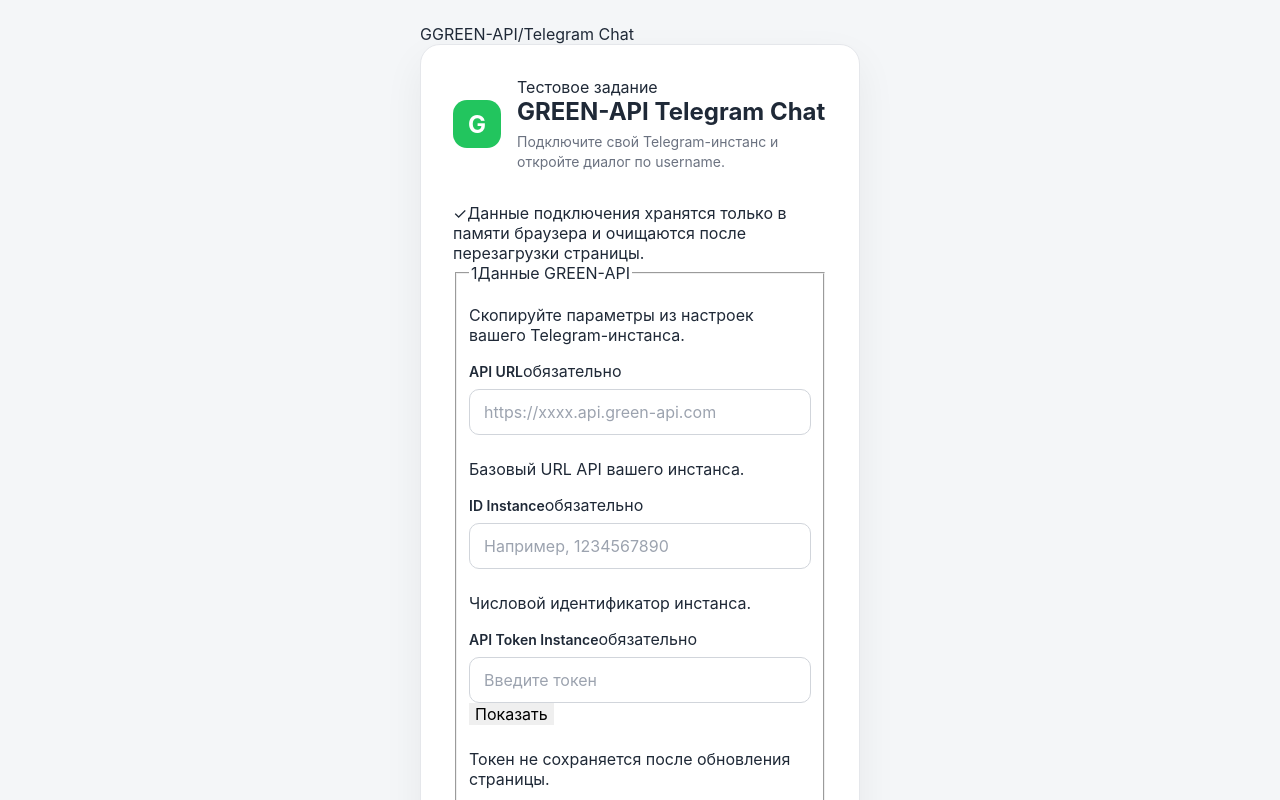
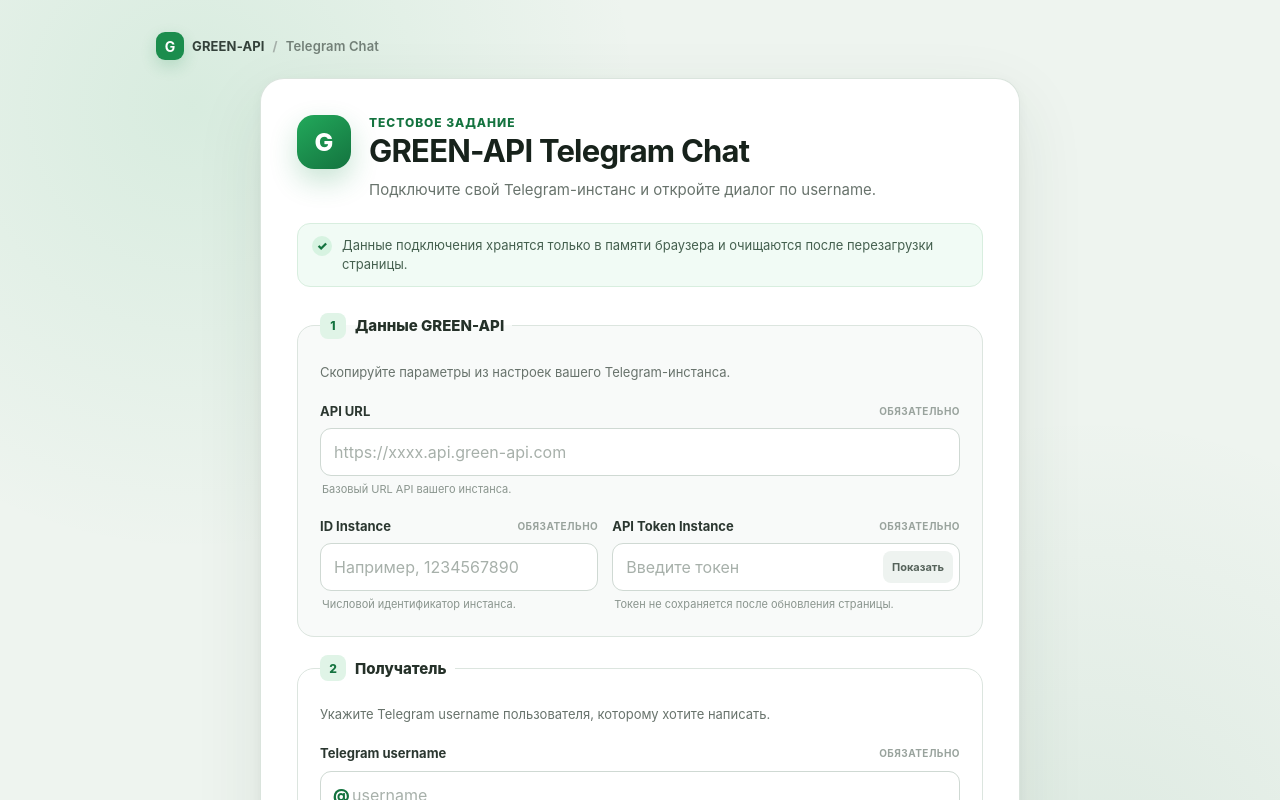
Before and after one commit to Naumilya/green-api-telegram-chat, a React (Vite) app: page / in a window 1280 px wide. Shown: the top 800 px of the page. Built offline with nearby package versions, Linux system fonts and the light colour scheme.

Commit message:
style: redesign connection form and chat

```diff
--- a/src/App.css
+++ b/src/App.css
@@ -1,9 +1,4 @@
-* {
-  box-sizing: border-box;
-}
-
-body {
-  margin: 0;
+:root {
   font-family:
     Inter,
     system-ui,
@@ -11,8 +6,44 @@
     BlinkMacSystemFont,
     "Segoe UI",
     sans-serif;
-  background: #f4f6f8;
-  color: #1f2937;
+  color: #17221b;
+  background: #eef4ef;
+  font-synthesis: none;
+  text-rendering: optimizeLegibility;
+  --green-700: #14733f;
+  --green-600: #1b8d4d;
+  --green-500: #22a95b;
+  --green-100: #ddf5e6;
+  --green-50: #f1fbf5;
+  --ink: #17221b;
+  --muted: #68736c;
+  --line: #dce5df;
+  --surface: #ffffff;
+  --surface-soft: #f8faf9;
+  --danger: #b42318;
+  --danger-bg: #fff4f2;
+  --warning: #8a4b08;
+  --warning-bg: #fff8e8;
+}
+
+* {
+  box-sizing: border-box;
+}
+
+html {
+  min-width: 320px;
+  background: #eef4ef;
+}
+
+body {
+  margin: 0;
+  min-width: 320px;
+  min-height: 100vh;
+  background:
+    radial-gradient(circle at 15% 10%, rgba(34, 169, 91, 0.11), transparent 28rem),
+    radial-gradient(circle at 85% 85%, rgba(20, 115, 63, 0.08), transparent 30rem),
+    #eef4ef;
+  color: var(--ink);
 }
 
 button,
@@ -21,302 +52,719 @@
   font: inherit;
 }
 
-button {
-  border: none;
-  cursor: pointer;
-  transition:
-    background 0.2s,
-    transform 0.1s,
-    border-color 0.2s;
+button,
+input,
+textarea,
+fieldset {
+  margin: 0;
 }
 
-button:active:not(:disabled) {
-  transform: translateY(1px);
+button {
+  border: 0;
 }
 
-button:disabled {
-  cursor: not-allowed;
+button:focus-visible,
+input:focus-visible,
+textarea:focus-visible,
+a:focus-visible {
+  outline: 3px solid rgba(34, 169, 91, 0.25);
+  outline-offset: 2px;
 }
 
 .page {
   min-height: 100vh;
   display: flex;
+  justify-content: center;
+  padding: 28px 20px 48px;
+}
+
+.page-shell {
+  width: min(100%, 980px);
+}
+
+.brand-bar {
+  min-height: 36px;
+  margin: 0 6px 14px;
+  display: flex;
+  align-items: center;
+  gap: 8px;
+  color: #34413a;
+  font-size: 13px;
+  font-weight: 750;
+  letter-spacing: 0.01em;
+}
+
+.brand-mark {
+  width: 28px;
+  height: 28px;
+  display: inline-flex;
   align-items: center;
   justify-content: center;
-  padding: 24px;
+  border-radius: 9px;
+  background: var(--green-600);
+  color: #fff;
+  font-size: 14px;
+  box-shadow: 0 6px 16px rgba(27, 141, 77, 0.2);
+}
+
+.brand-divider {
+  color: #a5afa9;
+}
+
+.brand-product {
+  color: #738078;
+  font-weight: 600;
 }
 
 .auth-card,
 .chat-card {
   width: 100%;
-  background: #ffffff;
-  border: 1px solid #e5e7eb;
-  border-radius: 20px;
-  box-shadow: 0 16px 40px rgba(0, 0, 0, 0.06);
+  background: rgba(255, 255, 255, 0.98);
+  border: 1px solid rgba(216, 227, 220, 0.95);
+  border-radius: 24px;
+  box-shadow:
+    0 24px 70px rgba(37, 61, 45, 0.09),
+    0 3px 12px rgba(37, 61, 45, 0.04);
 }
 
 .auth-card {
-  max-width: 440px;
-  padding: 32px;
+  max-width: 760px;
+  margin: 0 auto;
+  padding: 36px;
 }
 
 .chat-card {
-  max-width: 760px;
-  padding: 24px;
+  max-width: 900px;
+  margin: 0 auto;
+  padding: 0;
+  overflow: hidden;
 }
 
 .auth-header {
   display: flex;
-  align-items: center;
-  gap: 16px;
-  margin-bottom: 32px;
+  align-items: flex-start;
+  gap: 18px;
+  margin-bottom: 22px;
 }
 
 .logo {
-  width: 48px;
-  height: 48px;
-  display: flex;
+  width: 54px;
+  height: 54px;
+  display: inline-flex;
+  flex: 0 0 auto;
   align-items: center;
   justify-content: center;
-  flex-shrink: 0;
-  border-radius: 14px;
-  background: #22c55e;
-  color: white;
-  font-size: 24px;
-  font-weight: 700;
+  border-radius: 17px;
+  background: linear-gradient(145deg, var(--green-500), var(--green-700));
+  color: #fff;
+  font-size: 25px;
+  font-weight: 800;
+  box-shadow: 0 12px 28px rgba(27, 141, 77, 0.24);
+}
+
+.eyebrow {
+  display: block;
+  margin-bottom: 4px;
+  color: var(--green-700);
+  font-size: 12px;
+  font-weight: 800;
+  letter-spacing: 0.08em;
+  text-transform: uppercase;
 }
 
 .auth-header h1 {
-  margin: 0 0 6px;
-  font-size: 24px;
+  margin: 0;
+  font-size: clamp(24px, 4vw, 31px);
+  line-height: 1.12;
+  letter-spacing: -0.025em;
 }
 
 .auth-header p {
-  margin: 0;
-  color: #6b7280;
-  font-size: 14px;
-  line-height: 1.4;
+  max-width: 570px;
+  margin: 9px 0 0;
+  color: var(--muted);
+  font-size: 15px;
+  line-height: 1.55;
+}
+
+.secure-note {
+  margin-bottom: 26px;
+  padding: 12px 14px;
+  display: flex;
+  align-items: flex-start;
+  gap: 10px;
+  border: 1px solid #d8eedf;
+  border-radius: 13px;
+  background: var(--green-50);
+  color: #45604f;
+  font-size: 13px;
+  line-height: 1.45;
+}
+
+.secure-note-icon {
+  width: 20px;
+  height: 20px;
+  display: inline-flex;
+  flex: 0 0 auto;
+  align-items: center;
+  justify-content: center;
+  border-radius: 50%;
+  background: #d7f3e1;
+  color: var(--green-700);
+  font-size: 12px;
+  font-weight: 900;
 }
 
 .auth-form {
   display: flex;
   flex-direction: column;
-  gap: 20px;
+  gap: 18px;
+}
+
+.form-section {
+  padding: 22px;
+  border: 1px solid var(--line);
+  border-radius: 17px;
+  background: var(--surface-soft);
+}
+
+.form-section legend {
+  padding: 0 8px 0 0;
+  display: flex;
+  align-items: center;
+  gap: 9px;
+  color: #253129;
+  font-size: 15px;
+  font-weight: 800;
+}
+
+.section-number {
+  width: 26px;
+  height: 26px;
+  display: inline-flex;
+  align-items: center;
+  justify-content: center;
+  border-radius: 8px;
+  background: #e0f4e7;
+  color: var(--green-700);
+  font-size: 12px;
+}
+
+.section-description {
+  margin: 2px 0 18px;
+  color: var(--muted);
+  font-size: 13px;
+  line-height: 1.5;
+}
+
+.form-row {
+  display: grid;
+  grid-template-columns: 1fr 1.25fr;
+  gap: 14px;
+  margin-top: 16px;
 }
 
 .field {
+  min-width: 0;
+}
+
+.field-heading {
+  min-height: 21px;
+  margin-bottom: 7px;
   display: flex;
-  flex-direction: column;
-  gap: 8px;
+  align-items: center;
+  justify-content: space-between;
+  gap: 10px;
 }
 
 .field label {
-  font-size: 14px;
-  font-weight: 600;
+  color: #2b3730;
+  font-size: 13px;
+  font-weight: 750;
+}
+
+.required-label {
+  color: #99a39d;
+  font-size: 10px;
+  font-weight: 700;
+  letter-spacing: 0.045em;
+  text-transform: uppercase;
 }
 
 .field input,
 .message-form textarea {
   width: 100%;
-  border: 1px solid #d1d5db;
-  border-radius: 10px;
+  border: 1px solid #cfd9d3;
+  border-radius: 11px;
+  background: #fff;
+  color: var(--ink);
   outline: none;
-  background: white;
   transition:
-    border-color 0.2s,
-    box-shadow 0.2s;
+    border-color 0.16s ease,
+    box-shadow 0.16s ease,
+    background 0.16s ease;
 }
 
 .field input {
-  height: 46px;
-  padding: 0 14px;
+  height: 48px;
+  padding: 0 13px;
+}
+
+.field input:hover,
+.message-form textarea:hover {
+  border-color: #b9c8bf;
+}
+
+.field input:focus,
+.message-form textarea:focus {
+  border-color: var(--green-500);
+  box-shadow: 0 0 0 3px rgba(34, 169, 91, 0.12);
+}
+
+.field input[aria-invalid="true"] {
+  border-color: #e08a82;
+  box-shadow: 0 0 0 3px rgba(180, 35, 24, 0.07);
 }
 
 .field input::placeholder,
 .message-form textarea::placeholder {
-  color: #9ca3af;
+  color: #a7b0aa;
 }
 
-.field input:focus,
-.message-form textarea:focus {
-  border-color: #22c55e;
-  box-shadow: 0 0 0 3px rgba(34, 197, 94, 0.12);
+.field-hint,
+.field-error {
+  min-height: 17px;
+  margin: 6px 2px 0;
+  font-size: 11px;
+  line-height: 1.45;
 }
 
-.primary-button {
-  min-height: 46px;
-  padding: 0 18px;
-  border-radius: 10px;
-  background: #22c55e;
-  color: white;
+.field-hint {
+  color: #8a958e;
+}
+
+.field-error {
+  color: var(--danger);
   font-weight: 600;
 }
 
-.auth-form .primary-button {
-  margin-top: 4px;
+.password-field,
+.username-field {
+  position: relative;
 }
 
-.primary-button:hover:not(:disabled) {
-  background: #16a34a;
+.password-field input {
+  padding-right: 88px;
 }
 
-.primary-button:disabled {
-  background: #d1d5db;
+.token-toggle {
+  position: absolute;
+  top: 50%;
+  right: 7px;
+  min-height: 32px;
+  padding: 0 9px;
+  transform: translateY(-50%);
+  border-radius: 8px;
+  background: #eef3f0;
+  color: #56635b;
+  cursor: pointer;
+  font-size: 11px;
+  font-weight: 750;
+}
+
+.token-toggle:hover {
+  background: #e4ece7;
+  color: #28362d;
+}
+
+.username-prefix {
+  position: absolute;
+  z-index: 1;
+  top: 50%;
+  left: 13px;
+  transform: translateY(-50%);
+  color: var(--green-700);
+  font-weight: 800;
+}
+
+.username-field input {
+  padding-left: 31px;
+}
+
+.recipient-section {
+  background: #fff;
 }
 
 .status-error,
 .status-warning {
-  margin: 0;
-  padding: 10px 12px;
-  border-radius: 10px;
-  font-size: 14px;
-  line-height: 1.4;
+  padding: 12px 14px;
+  display: flex;
+  flex-direction: column;
+  gap: 3px;
+  border-radius: 12px;
+  font-size: 12px;
+  line-height: 1.45;
 }
 
 .status-error {
-  background: #fef2f2;
-  color: #b91c1c;
+  border: 1px solid #f1c5c0;
+  background: var(--danger-bg);
+  color: #8e2d25;
 }
 
 .status-warning {
-  margin-top: 14px;
-  background: #fffbeb;
-  color: #92400e;
+  margin: 14px 18px 0;
+  border: 1px solid #f0dca8;
+  background: var(--warning-bg);
+  color: var(--warning);
+}
+
+.status-error strong,
+.status-warning strong {
+  font-size: 12px;
+}
+
+.primary-button,
+.secondary-button,
+.token-toggle {
+  user-select: none;
+}
+
+.primary-button {
+  min-height: 48px;
+  display: inline-flex;
+  align-items: center;
+  justify-content: center;
+  gap: 10px;
+  padding: 0 18px;
+  border-radius: 11px;
+  background: var(--green-600);
+  color: #fff;
+  cursor: pointer;
+  font-weight: 750;
+  box-shadow: 0 8px 18px rgba(27, 141, 77, 0.16);
+  transition:
+    background 0.16s ease,
+    transform 0.12s ease,
+    box-shadow 0.16s ease;
+}
+
+.primary-button:hover:not(:disabled) {
+  background: var(--green-700);
+  box-shadow: 0 10px 22px rgba(20, 115, 63, 0.2);
+}
+
+.primary-button:active:not(:disabled) {
+  transform: translateY(1px);
+}
+
+.primary-button:disabled {
+  background: #bdc9c1;
+  box-shadow: none;
+  cursor: not-allowed;
+}
+
+.auth-submit {
+  width: 100%;
+  margin-top: 2px;
+}
+
+.form-footer {
+  margin: -2px 0 0;
+  text-align: center;
+  color: #8a958e;
+  font-size: 11px;
+  line-height: 1.45;
 }
 
 .chat {
   width: 100%;
+  min-height: 680px;
+  display: flex;
+  flex-direction: column;
+  background: #fff;
 }
 
 .chat-header {
+  min-height: 76px;
+  padding: 14px 18px;
   display: flex;
   align-items: center;
   justify-content: space-between;
   gap: 16px;
-  padding-bottom: 16px;
-  border-bottom: 1px solid #e5e7eb;
+  border-bottom: 1px solid var(--line);
+  background: rgba(255, 255, 255, 0.96);
 }
 
-.chat-header > div {
+.chat-user {
+  min-width: 0;
+  display: flex;
+  align-items: center;
+  gap: 11px;
+}
+
+.chat-avatar {
+  width: 42px;
+  height: 42px;
+  display: inline-flex;
+  flex: 0 0 auto;
+  align-items: center;
+  justify-content: center;
+  border-radius: 50%;
+  background: linear-gradient(145deg, #36b86a, #16733f);
+  color: #fff;
+  font-weight: 800;
+  box-shadow: 0 6px 16px rgba(27, 141, 77, 0.16);
+}
+
+.chat-user-copy {
   min-width: 0;
   display: flex;
   flex-direction: column;
-  gap: 2px;
+  gap: 3px;
 }
 
-.chat-header strong {
+.chat-user-copy strong {
   overflow: hidden;
   text-overflow: ellipsis;
   white-space: nowrap;
+  font-size: 14px;
 }
 
-.chat-label {
-  color: #6b7280;
-  font-size: 12px;
+.connection-status {
+  display: flex;
+  align-items: center;
+  gap: 6px;
+  color: #7c8881;
+  font-size: 11px;
+}
+
+.status-dot {
+  width: 7px;
+  height: 7px;
+  border-radius: 50%;
+  background: #28aa5e;
+  box-shadow: 0 0 0 3px rgba(40, 170, 94, 0.1);
 }
 
 .secondary-button {
-  min-height: 36px;
-  flex-shrink: 0;
-  padding: 0 12px;
-  border: 1px solid #d1d5db;
-  border-radius: 9px;
-  background: #ffffff;
-  color: #374151;
-  font-weight: 600;
+  min-height: 38px;
+  flex: 0 0 auto;
+  padding: 0 13px;
+  border: 1px solid #d0dad4;
+  border-radius: 10px;
+  background: #fff;
+  color: #445149;
+  cursor: pointer;
+  font-size: 12px;
+  font-weight: 750;
+  transition:
+    border-color 0.16s ease,
+    background 0.16s ease;
 }
 
 .secondary-button:hover {
-  border-color: #9ca3af;
-  background: #f9fafb;
+  border-color: #b7c4bc;
+  background: #f6f9f7;
 }
 
 .messages {
-  min-height: 350px;
-  max-height: 450px;
-  padding: 20px 0;
+  min-height: 0;
+  flex: 1;
+  padding: 24px 20px;
   overflow-y: auto;
   display: flex;
   flex-direction: column;
-  gap: 10px;
+  gap: 9px;
+  background:
+    linear-gradient(rgba(249, 251, 250, 0.93), rgba(249, 251, 250, 0.93)),
+    radial-gradient(circle at 1px 1px, #dfe9e2 1px, transparent 1px);
+  background-size:
+    auto,
+    22px 22px;
   scroll-behavior: smooth;
 }
 
 .empty-messages {
   margin: auto;
-  color: #9ca3af;
+  display: flex;
+  flex-direction: column;
+  align-items: center;
+  gap: 6px;
+  text-align: center;
+  color: #89958d;
+  font-size: 12px;
+}
+
+.empty-messages strong {
+  color: #4c5a51;
   font-size: 14px;
 }
 
+.empty-messages-icon {
+  width: 42px;
+  height: 42px;
+  margin-bottom: 3px;
+  display: inline-flex;
+  align-items: center;
+  justify-content: center;
+  border: 1px solid #d8e4dc;
+  border-radius: 50%;
+  background: #fff;
+  color: var(--green-700);
+  font-size: 18px;
+  box-shadow: 0 6px 18px rgba(32, 70, 46, 0.06);
+}
+
 .message {
-  max-width: 75%;
-  padding: 10px 14px;
-  border-radius: 14px;
-  line-height: 1.4;
+  width: fit-content;
+  max-width: min(76%, 570px);
+  padding: 10px 13px;
+  border-radius: 15px;
+  line-height: 1.45;
   white-space: pre-wrap;
   overflow-wrap: anywhere;
+  font-size: 14px;
+  box-shadow: 0 2px 6px rgba(35, 59, 43, 0.04);
 }
 
 .message.outgoing {
   align-self: flex-end;
-  background: #22c55e;
-  color: white;
+  border-bottom-right-radius: 5px;
+  background: var(--green-600);
+  color: #fff;
 }
 
 .message.incoming {
   align-self: flex-start;
-  background: #e5e7eb;
-  color: #111827;
+  border: 1px solid #e1e8e3;
+  border-bottom-left-radius: 5px;
+  background: #fff;
+  color: #1e2b23;
 }
 
 .chat-error {
-  margin-bottom: 12px;
+  margin: 0 18px 12px;
 }
 
 .message-form {
+  padding: 14px 18px 16px;
   display: flex;
   align-items: flex-end;
   gap: 10px;
+  border-top: 1px solid var(--line);
+  background: #fff;
+}
+
+.composer {
+  min-width: 0;
+  flex: 1;
 }
 
 .message-form textarea {
-  min-height: 46px;
+  min-height: 48px;
   max-height: 132px;
-  padding: 11px 14px;
+  padding: 12px 13px;
   resize: vertical;
+  line-height: 1.42;
+}
+
+.composer-meta {
+  min-height: 17px;
+  margin: 5px 2px 0;
+  display: flex;
+  justify-content: space-between;
+  gap: 12px;
+  color: #9aa49e;
+  font-size: 10px;
   line-height: 1.4;
 }
 
 .send-button {
-  flex-shrink: 0;
+  min-width: 112px;
+  margin-bottom: 22px;
+  box-shadow: none;
+}
+
+@media (max-width: 760px) {
+  .page {
+    padding: 16px 12px 32px;
+  }
+
+  .brand-bar {
+    margin-left: 4px;
+  }
+
+  .auth-card {
+    padding: 24px;
+    border-radius: 20px;
+  }
+
+  .form-row {
+    grid-template-columns: 1fr;
+  }
+
+  .chat-card {
+    border-radius: 18px;
+  }
+
+  .chat {
+    min-height: calc(100vh - 92px);
+  }
 }
 
 @media (max-width: 520px) {
   .page {
-    align-items: stretch;
+    padding: 10px 8px 20px;
+  }
+
+  .brand-bar {
+    margin-bottom: 8px;
+  }
+
+  .brand-product,
+  .brand-divider {
+    display: none;
+  }
+
+  .auth-card {
+    padding: 19px 15px;
+    border-radius: 16px;
+  }
+
+  .auth-header {
+    gap: 12px;
+  }
+
+  .logo {
+    width: 46px;
+    height: 46px;
+    border-radius: 14px;
+    font-size: 21px;
+  }
+
+  .form-section {
+    padding: 17px 14px;
+  }
+
+  .required-label {
+    display: none;
+  }
+
+  .chat-card {
+    border-radius: 14px;
+  }
+
+  .chat-header {
     padding: 12px;
   }
 
-  .auth-card,
-  .chat-card {
-    border-radius: 16px;
-  }
-
-  .auth-card {
-    padding: 24px;
-  }
-
-  .chat-card {
-    padding: 16px;
-  }
-
-  .chat-header {
-    align-items: flex-start;
+  .secondary-button {
+    padding: 0 10px;
   }
 
   .messages {
-    min-height: 55vh;
-    max-height: 60vh;
+    padding: 18px 12px;
   }
 
   .message {
@@ -324,11 +772,21 @@
   }
 
   .message-form {
+    padding: 11px 12px 12px;
+    flex-direction: column;
     align-items: stretch;
-    flex-direction: column;
+  }
+
+  .composer-meta span:first-child {
+    display: none;
+  }
+
+  .composer-meta {
+    justify-content: flex-end;
   }
 
   .send-button {
     width: 100%;
+    margin: 0;
   }
 }
```
